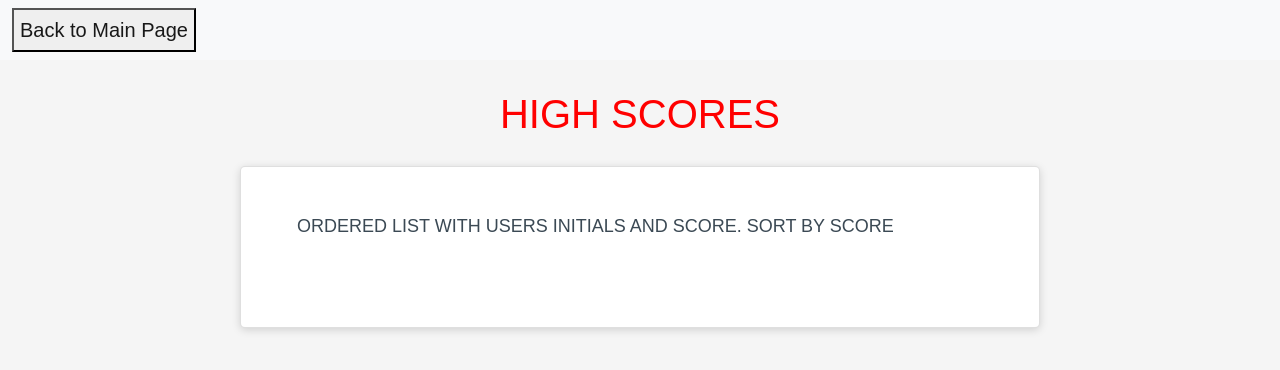
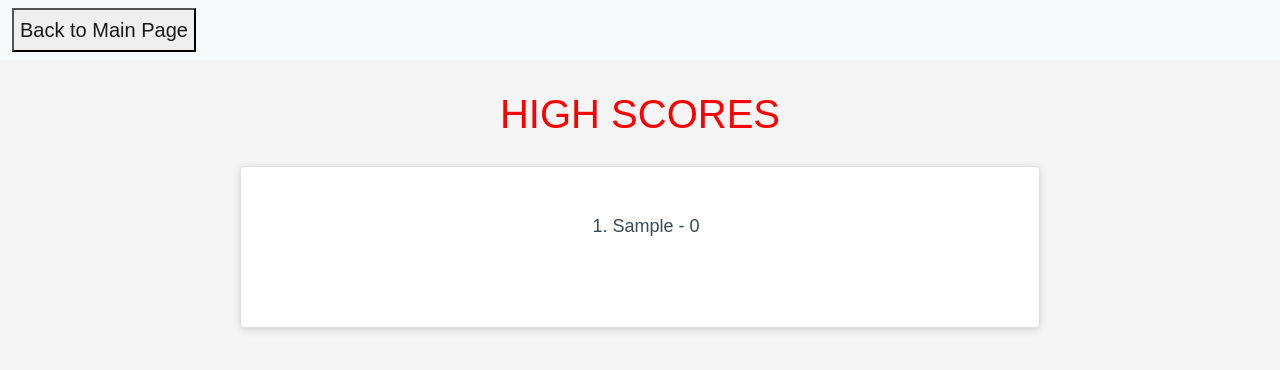
Before and after one commit to iorellana21/code-quiz, a plain HTML site: page highscore.html in a window 1280 px wide. Both pictures are taken after typing "Sample" into the empty fields and a click on the button "Submit". Drawn offline with nearby package versions, Linux system fonts and the light colour scheme.

Commit message:
local storage

```diff
--- a/highscore.html
+++ b/highscore.html
@@ -51,7 +51,7 @@
 
 
         <!-- HTML Template for High Scores page -->
-        <div class="wrapper inactive" id="high-score-page">
+        <div class="wrapper inactive" id="highscore-page">
             <!-- Header -->
             <header>
                 <h1>HIGH SCORES</h1>
@@ -59,10 +59,7 @@
             <!-- Card -->
             <div class="card">
                 <!-- Text on code quiz -->
-                <div class="card-body">
-                    <p>
-                        ORDERED LIST WITH USERS INITIALS AND SCORE. SORT BY SCORE
-                    </p>
+                <div class="card-body" id="highscore-table">
                 </div>
             </div>
         </div>
--- a/script.js
+++ b/script.js
@@ -1,33 +1,40 @@
-// get Start Quiz button
-var startBtn = document.querySelector("#startBtn");
-// get Submit button
-var submitBtn = document.querySelector("#submitBtn");
-// get View Highscores button
-var viewBtn = document.querySelector("#viewBtn");
-// get Main Page button
-var mainPageBtn = document.querySelector("#mainPageBtn");
-
 // get main-page
 var mainPage = document.querySelector("#main-page");
 // get quiz-page
 var quizPage = document.querySelector("#quiz-page");
 // get user-page
 var userPage = document.querySelector("#user-page");
-// get high-score-page
-var highscorePage = document.querySelector("#high-score-page");
+// get highscore-page
+var highscorePage = document.querySelector("#highscore-page");
+
+// get Start Quiz button
+var startBtn = document.querySelector("#startBtn");
+// get View Highscores button
+var viewBtn = document.querySelector("#viewBtn");
+// get Submit button
+var submitBtn = document.querySelector("#submitBtn");
+// get Main Page button
+var mainPageBtn = document.querySelector("#mainPageBtn");
 
 // get timer
 var timerId = document.querySelector("#timer");
 // set timer
-var timer = 45;
+var timer = 60;
 
 // score count
 var scoreCount = 0;
 // total score
 var totalScore = document.querySelector("#total-score");
 
+// variable to display question
+var question = document.querySelector("#question");
+// variable to display choices
+var container = document.querySelector("#container");
+
 // user initials
 var userInput = document.querySelector("#user-input");
+// highscore
+var highScore = document.querySelector("#highscore-table");
 
 // keep track of questions
 var questionIndex = 0;
@@ -56,16 +63,11 @@ var questionArr = [
     {
         question: "A very useful tool for users during development and debugging for printing content to the debugger is:",
         answerIndex: 3, //"4. console log"
-        choices: ["Javascript", "terminal/bash", "for loops", "console log"]
+        choices: ["javascript", "terminal/bash", "for loops", "console log"]
     }
 ];
-// display array to console
-console.log(questionArr);
-//------------
 
-
-
-// function when Start Quiz button is clicked
+// function to start timer when Start Quiz button is clicked
 function startQuiz() {
     // When Start Quiz is clicked, toggle .inactive class to main-page && quiz-page
     startBtn.addEventListener("click", function (event) {
@@ -80,8 +82,7 @@ function startQuiz() {
             timerId.textContent = timer;
             // check if timer reaches 0 of if question asked reach total amount of questions
             if (timer === 0 || questionIndex === questionArr.length) {
-                // if either are true
-                // clear timer
+                // clear timerId
                 timerId.textContent = "";
                 // clear question
                 question.textContent = "";
@@ -101,24 +102,20 @@ function startQuiz() {
     });
 }
 
+// function to show questions when Start Quiz button is clicked
+function showQuestions() {
 
-
-function showQuestions() {
-    console.log("call quiz function");
-
-    // text to display question
-    var question = document.querySelector("#question");
-    // container for questions
-    var container = document.querySelector("#container");
-
-    // make sure both are empty
+    // make both variables empty
     question.textContent = "";
     container.textContent = "";
 
-    // create h2 tag to hold question, append to page and display question
+    // create h2 tag to display question, append to #question and display current question to h2 tag
     var questionTag = document.createElement("h2");
     question.appendChild(questionTag);
     questionTag.textContent = questionArr[questionIndex].question;
+
+    // variable to contain answer for current question
+    var correctAnswer = questionArr[questionIndex].answerIndex;
 
     // create ordered list and append to page
     var listTag = document.createElement("ol");
@@ -127,21 +124,30 @@ function showQuestions() {
     // loop to create li tags to display number of choices per question based on questionIndex
     for (var i = 0; i < questionArr[questionIndex].choices.length; i++) {
 
-        // create li tag to hold choice, append to ordered list and display choice
+        // create li tag to hold choice, append to ordered list and display each choice
         var choiceTag = document.createElement("li");
         listTag.appendChild(choiceTag);
         choiceTag.textContent = questionArr[questionIndex].choices[i];
 
         // what happens when one of the choices has been selected
         choiceTag.addEventListener("click", function (event) {
-            // show which choice was selected and correct answer
-            console.log(event.target.textContent);
-            console.log(questionArr[questionIndex].choices[3]);
+            console.log("QUESTION");
 
-            if(choiceTag.textContent === questionArr[questionIndex].choices[3].textContent){
+            // variable to contain the users choice
+            var userChoice = event.target.textContent;
+            // show user choice
+            console.log("User chose: " + userChoice);
+            // show correct answer
+            console.log("correct answer: " + questionArr[questionIndex].choices[correctAnswer]);
+
+            if (userChoice === questionArr[questionIndex].choices[correctAnswer]) {
                 console.log("correct!");
+                scoreCount++;
+                console.log("Score:  " + scoreCount);
             }
-
+            else {
+                console.log("incorrect!");
+            }
             // increase questionIndex by 1
             questionIndex++;
             // rerun function until timer reaches 0 or questionIndex reaches total questions
@@ -150,25 +156,58 @@ function showQuestions() {
     }
 }
 
+// function when Submit button is clicked
+function HighScores() {
+    submitBtn.addEventListener("click", function (event) {
+        // update page with highscore page by applying/removing .inactive class
+        userPage.classList.toggle("inactive");
+        highscorePage.classList.toggle("inactive");
+
+        // tutoring session
+        var userInitials = userInput.value;
+        console.log(userInitials);
+
+        var totalScore = scoreCount;
+
+        // empty array to have score and initials pushed into
+        var array = JSON.parse(localStorage.getItem("users")) || [];
+
+        var user = {
+            score: totalScore,
+            initials: userInitials
+        };
+
+        array.push(user);
+
+        localStorage.setItem("users", JSON.stringify(array));
+
+        // create ordered list and append to page to contain user initials and score
+        var listScore = document.createElement("ol");
+        highScore.appendChild(listScore);
+        listScore.style.display = "block";
+        listScore.style.margin = "0 auto";
+        listScore.style.width = "fit-content";
 
 
+        for (var i = 0; i < array.length; i++) {
 
+            // assign score and initials values coming from array
+            var userScore = array[i].score;
+            var userInitials = array[i].initials;
 
+            // create li tag, append to ordered list
+            var userInfo = document.createElement("li");
+            listScore.appendChild(userInfo);
+            userInfo.textContent = userInitials + " - " + userScore;
+        }
+    });
+}
 
 // function when View Highscores button is clicked - SEE IF YOU CAN REDIRECT TO HIGHSCORE TABLE PAGE
 function viewHighScores() {
     viewBtn.addEventListener("click", function (event) {
         // redirect to High Scores page
         document.location.href = "/Users/fish/Desktop/ru-coding-bootcamp/my-ru-repos/code-quiz/highscore.html";
-    });
-}
-
-// function when Submit button is clicked - THIS IS GOOD AND DOES NOT NEED TO BE TOUCHED
-function HighScores() {
-    submitBtn.addEventListener("click", function (event) {
-        // update page with highscore page by applying/removing .inactive class
-        userPage.classList.toggle("inactive");
-        highscorePage.classList.toggle("inactive");
     });
 }
 
```
Also changed, not shown: index.html (+1 -0 lines).
